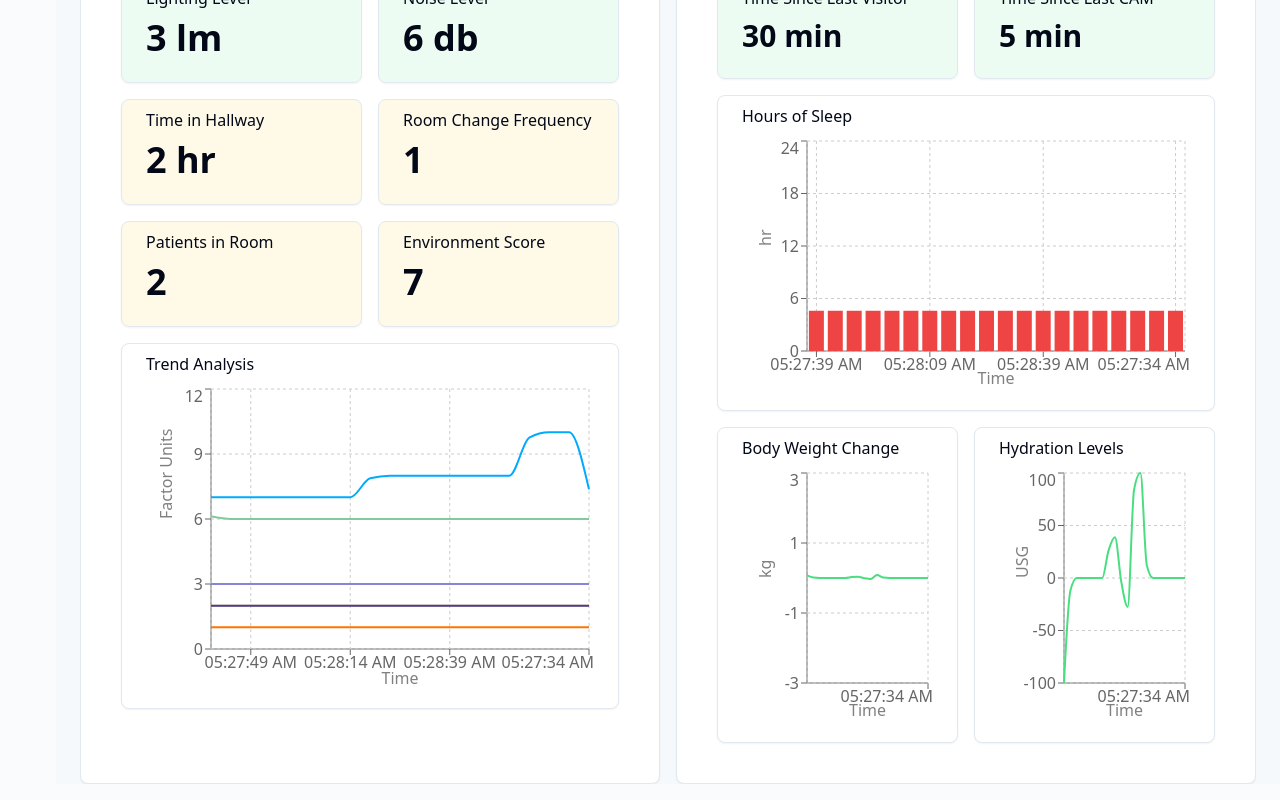
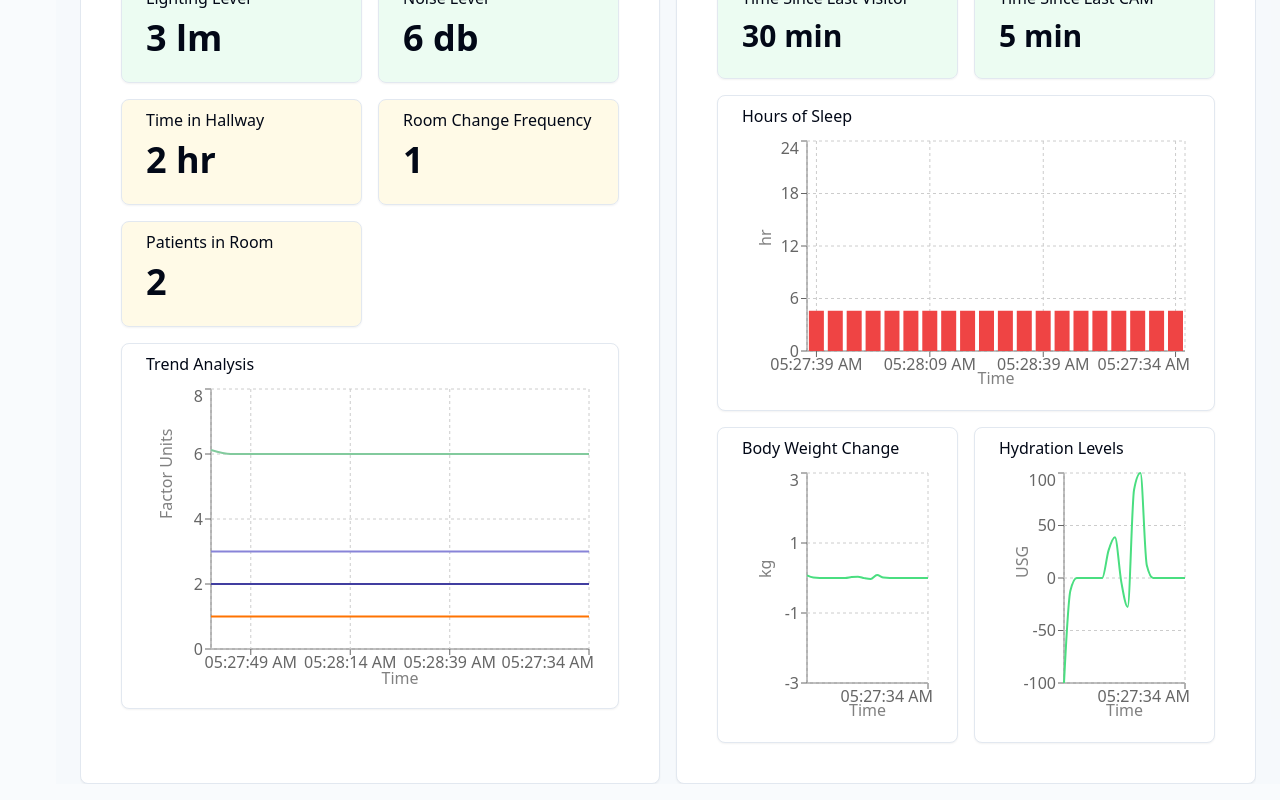
Before and after one commit to Tony911029/delirium_control, a Next.js app in the folder FE/: page /patient/1 in a window 1280 px wide. Shown: the part 2076-2876 px from the top of the page. Built offline with nearby package versions, Linux system fonts and the light colour scheme.

Commit message:
Remove environment score display from EnvironmentalFactors component

```diff
--- a/FE/components/ui/env_factors.tsx
+++ b/FE/components/ui/env_factors.tsx
@@ -105,12 +105,7 @@ export default function EnvironmentalFactors({ patient }: { patient: Patient; })
               <p className="text-4xl font-semibold">{currentData.patients}</p>
             </CardContent>
           </Card>
-          <Card className={oppgetBgClass(currentData.env_score, 5, 7)}>
-            <CardContent>
-              <h2 className="text-md my-2">Environment Score</h2>
-              <p className="text-4xl font-semibold">{currentData.env_score}</p>
-            </CardContent>
-          </Card>
+
           {/* Trend Analysis Chart */}
           <Card className="col-span-2">
             <CardContent>
@@ -131,7 +126,6 @@ export default function EnvironmentalFactors({ patient }: { patient: Patient; })
                   <Line type="monotone" dataKey="hallway" stroke="#ffc658" strokeWidth={2} dot={false} />
                   <Line type="monotone" dataKey="roomChange" name="Room change" stroke="#ff7300" strokeWidth={2} dot={false} />
                   <Line type="monotone" dataKey="patients" stroke="#413ea0" strokeWidth={2} dot={false} />
-                  <Line type="monotone" dataKey="env_score" name="Environment Score" stroke="#00aaff" strokeWidth={2} dot={false} />  // new line
                 </LineChart>
               </ResponsiveContainer>
             </CardContent>
```
